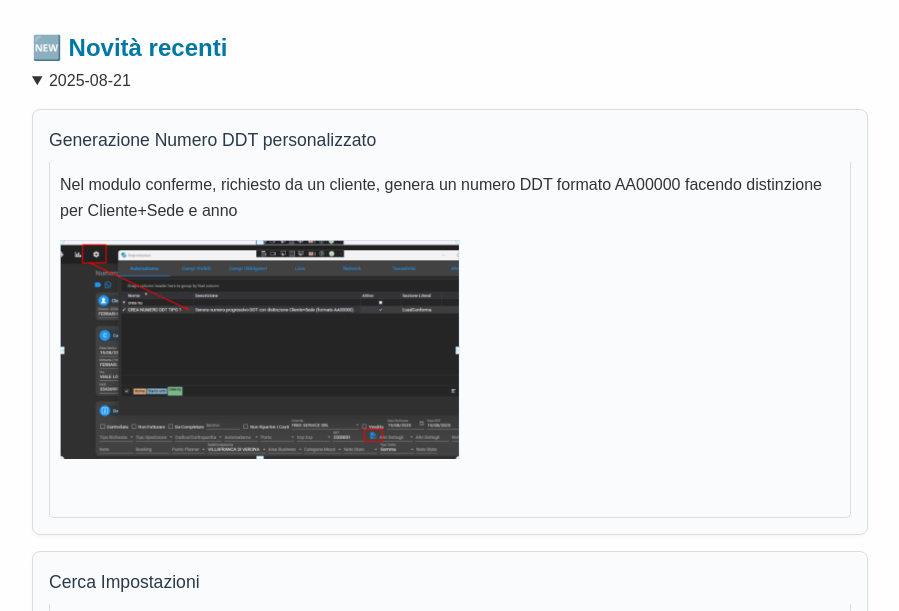
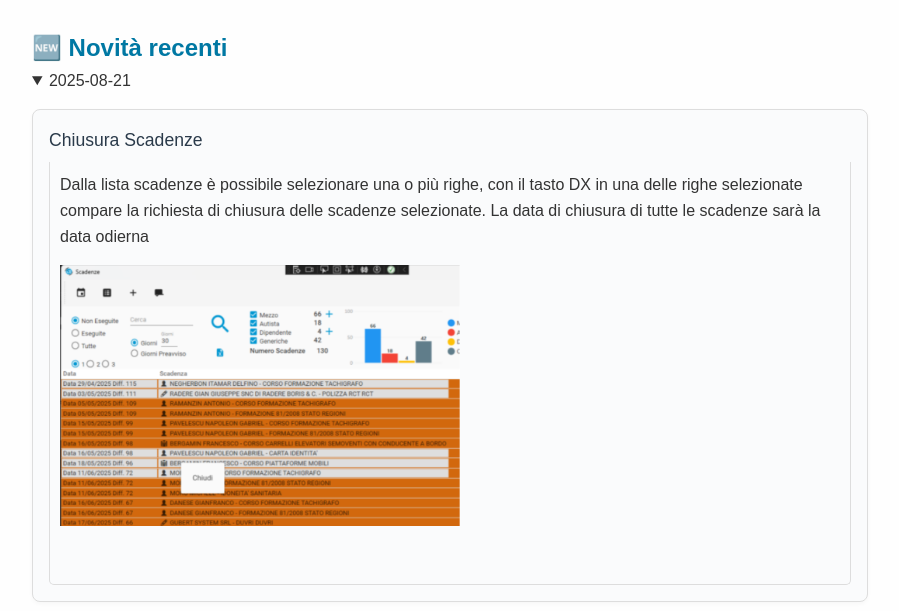
Before and after one commit to Fucio992/DocumentazioneElite, a plain HTML site: page modifiche-fatte/modifiche-indice.html in a window 1280 px wide. Shown: the part 128-739 px from the top of the page, without its empty margins (190-1089 px from the left). Drawn offline with Linux system fonts and the light colour scheme.

Commit message:
Implement code changes to enhance functionality and improve performance

```diff
--- a/modifiche-fatte/modifiche-indice.html
+++ b/modifiche-fatte/modifiche-indice.html
@@ -21,11 +21,23 @@
         <summary>2025-08-21</summary>
 
         <div class="card">
+          <div class="card-title">Chiusura Scadenze</div>
+          <div class="card-body">
+
+            <section>
+              <p>Dalla lista scadenze è possibile selezionare una o più righe, con il tasto DX in una delle righe selezionate compare la richiesta di chiusura delle scadenze selezionate. La data di chiusura di tutte le scadenze sarà la data odierna</p>
+              <img src="../assets/Scadenze/chiusura scadenze.png" width="400">
+            </section>
+          </div>
+        </div>
+      </details>
+
+        <div class="card">
           <div class="card-title">Generazione Numero DDT personalizzato</div>
           <div class="card-body">
 
             <section>
-              <p>Nel modulo conferme, richiesto da un cliente, genera un numero DDT formato AA00000 facendo distinzione per Cliente+Sede e anno</p>
+              <p>Nel modulo conferme, richiesto da un cliente, genera un numero DDT formato AA00000 facendo distinzione per Cliente+Sede e anno. Il tasto è attivabile dalle impostazioni</p>
               <img src="../assets/conferme/impostazionenumeroddt.png" width="400">
             </section>
           </div>
```
Also changed, not shown: assets/Scadenze/chiusura scadenze.png (added).
